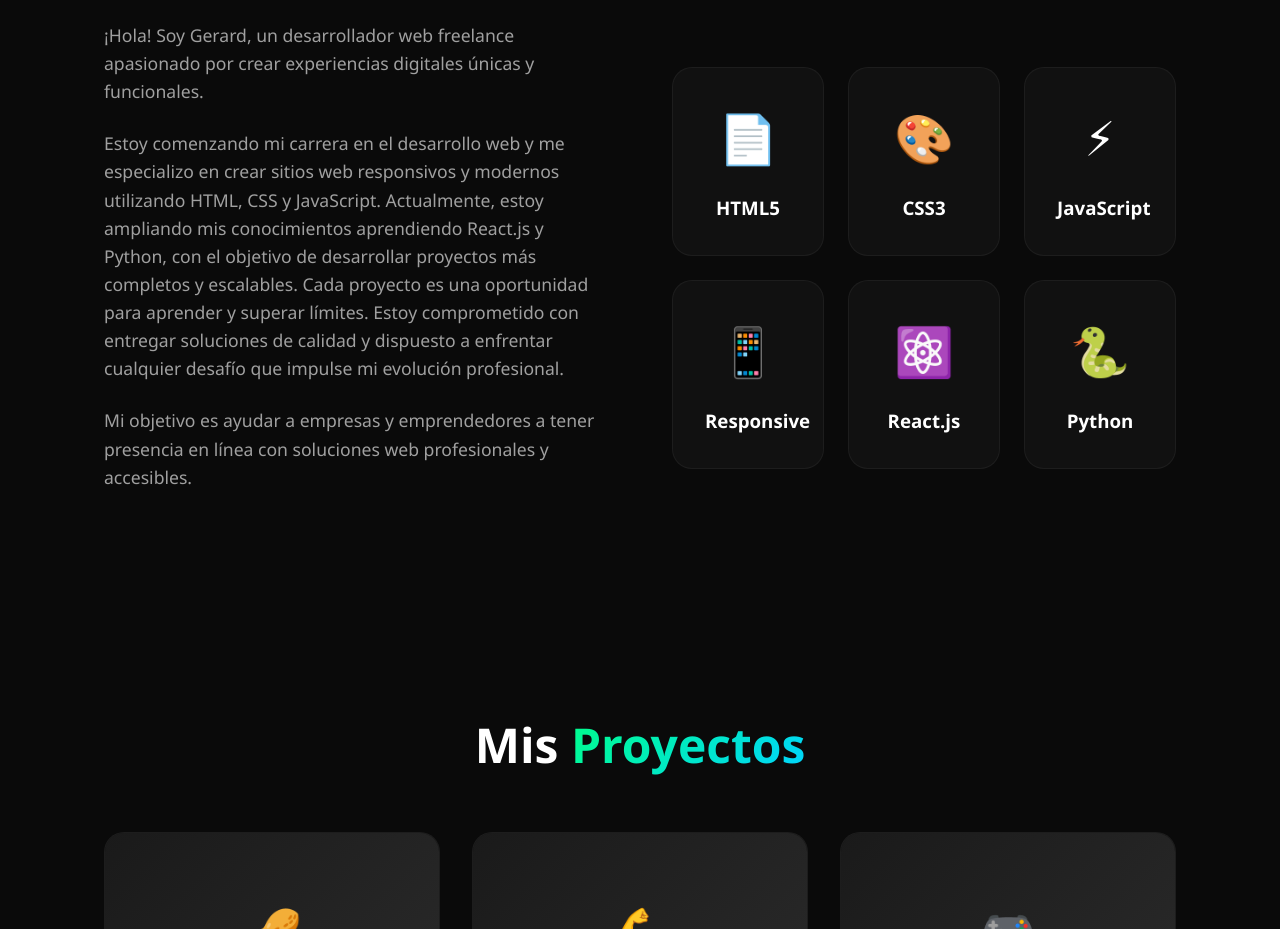
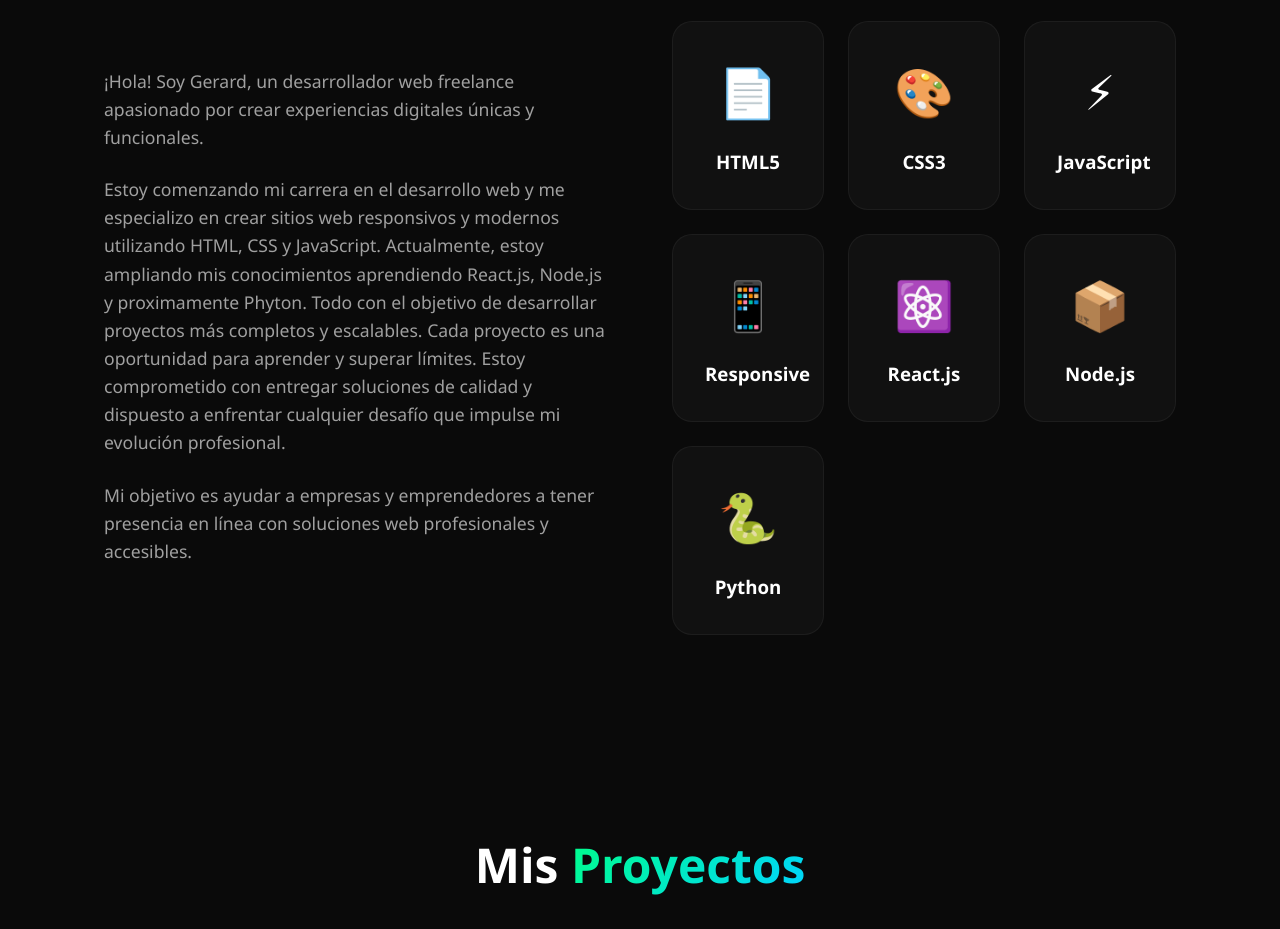
Before and after one commit to gerard-ojeda18/Portfolio-GO, a plain HTML site: page index.html in a window 1280 px wide. Shown: the part 1000-1929 px from the top of the page. Drawn offline with Linux system fonts and the light colour scheme.

Commit message:
Se suman cositas

```diff
--- a/index.html
+++ b/index.html
@@ -44,7 +44,7 @@
         <div class="about-content">
             <div class="about-text">
                 <p>¡Hola! Soy Gerard, un desarrollador web freelance apasionado por crear experiencias digitales únicas y funcionales.</p>
-                <p>Estoy comenzando mi carrera en el desarrollo web y me especializo en crear sitios web responsivos y modernos utilizando HTML, CSS y JavaScript. Actualmente, estoy ampliando mis conocimientos aprendiendo React.js y Python, con el objetivo de desarrollar proyectos más completos y escalables. Cada proyecto es una oportunidad para aprender y superar límites. Estoy comprometido con entregar soluciones de calidad y dispuesto a enfrentar cualquier desafío que impulse mi evolución profesional.</p>
+                <p>Estoy comenzando mi carrera en el desarrollo web y me especializo en crear sitios web responsivos y modernos utilizando HTML, CSS y JavaScript. Actualmente, estoy ampliando mis conocimientos aprendiendo React.js, Node.js y proximamente Phyton. Todo con el objetivo de desarrollar proyectos más completos y escalables. Cada proyecto es una oportunidad para aprender y superar límites. Estoy comprometido con entregar soluciones de calidad y dispuesto a enfrentar cualquier desafío que impulse mi evolución profesional.</p>
                 <p>Mi objetivo es ayudar a empresas y emprendedores a tener presencia en línea con soluciones web profesionales y accesibles.</p>
             </div>
             <div class="skills-grid">
@@ -65,8 +65,12 @@
                     <h3>Responsive</h3>
                 </div>
                 <div class="skill-card">
-                    <div class="skill-icon react-icon">⚛️</div>
+                    <div class="skill-icon">⚛️</div>
                      <h3>React.js</h3>
+                </div>
+                <div class="skill-card">
+                    <div class="skill-icon">📦</div>
+                     <h3>Node.js</h3>
                 </div>
                 <div class="skill-card">
                     <div class="skill-icon python-icon">🐍</div>
```
